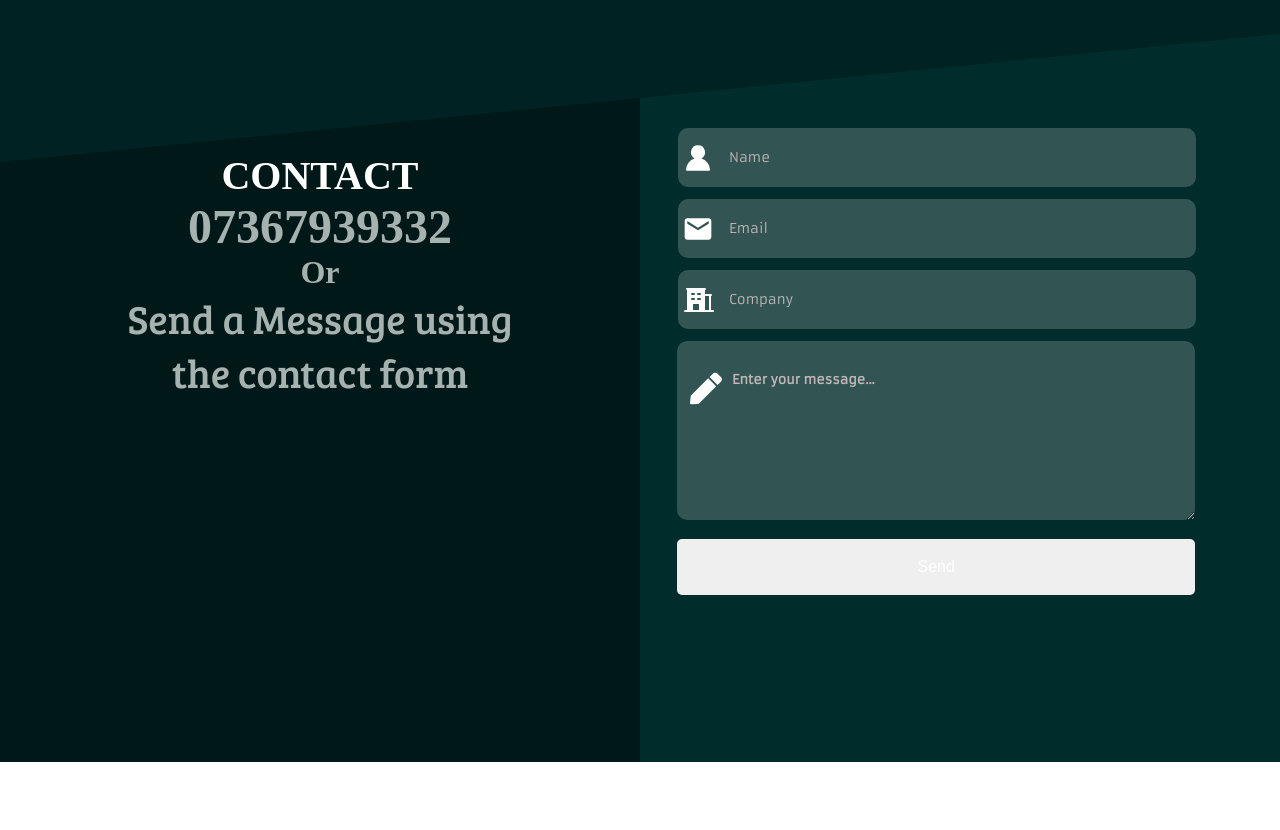
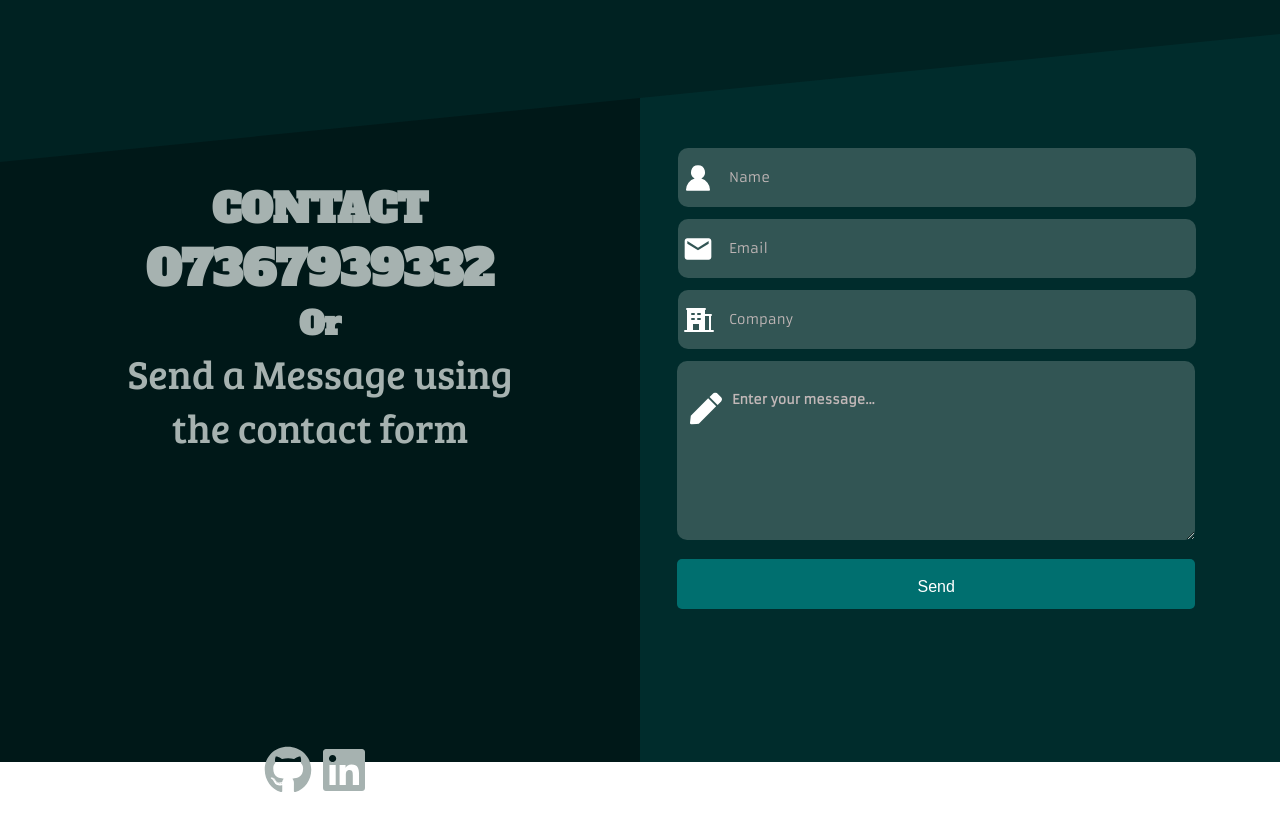
Before and after one commit to alinosratipour/PesonalProject, a React (Vite) app: page / in a window 1280 px wide. Shown: the part 3600-4430 px from the top of the page. Before the commit the page ends 4362 px from the top, so only its background shows below. Built offline with nearby package versions, Linux system fonts and the light colour scheme; a web font is replaced by a local one.

Commit message:
fix contact form

```diff
--- a/package.json
+++ b/package.json
@@ -11,6 +11,7 @@
   },
   "dependencies": {
     "classnames": "^2.5.1",
+    "emailjs-com": "^3.2.0",
     "react": "^18.2.0",
     "react-dom": "^18.2.0",
     "react-icons": "^5.2.1",
--- a/src/components/Contact/Contact.scss
+++ b/src/components/Contact/Contact.scss
@@ -1,3 +1,4 @@
+
 .form-container {
   width: 80%;
   text-align: center;
@@ -64,24 +65,35 @@
   z-index: 7;
   background-color: var(--contact);
 }
+// .icons{
+// padding-top: 350px;
+// font-size: 2rem;
 
+// }
 .form-container p {
   padding: 0;
   margin: 0;
 }
-
+.form {
+  padding-top: 20px;
+}
 .details {
   background: var(--contact-detailes);
   width: calc(50% + 50px);
   text-align: center;
   flex: 1;
-  padding-top: 190px;
-  padding-bottom: 10px;
+  padding-top: 220px;
+  color: var(--about-font);
+  font-family: var(--heading-text);
+  //padding-bottom: 10px;
 
   .icons {
-    margin-top: 1rem;
+    padding-bottom: 50px;
+  padding-top: 290px;
+
+
     a {
-      padding: 0.5rem;
+      padding-right: 0.5rem;
 
       :hover {
         color: var(--yellow-color);
@@ -89,4 +101,18 @@
       }
     }
   }
+  .icons i {
+    font-size: 3rem;
+    color: var(--about-font);
+    transition: all 0.5s ease-out;
+  }
+  .icon:hover {
+    color: yellow;
+  }
+  .phone {
+  //  padding-bottom: 30px;
+  }
+  .head-contact{
+    color: var(--about-font);
+  }
 }
--- a/src/components/Contact/Contact.tsx
+++ b/src/components/Contact/Contact.tsx
@@ -3,9 +3,12 @@ import { GoPersonFill } from "react-icons/go";
 import { MdEmail } from "react-icons/md";
 import { PiBuildingOfficeFill as Office } from "react-icons/pi";
 import { FaPen } from "react-icons/fa";
+import { FaGithub } from "react-icons/fa";
+import { FaLinkedin } from "react-icons/fa";
 import "./Contact.scss";
 import TextField from "../UILibrary/TextField/TextFiled";
 import TextAreaField from "../UILibrary/TextField/TextArea/TextArea";
+import CustomButton from "../UILibrary/TextField/Button/Button";
 
 const Contact = () => {
   const handleInputChange = (
@@ -33,19 +36,30 @@ const Contact = () => {
           <br /> the contact form{" "}
         </p>
         <div className="icons">
-          <a className="section2" href="https://github.com/alinosratipour">
+          <a className="icon" href="https://github.com/alinosratipour">
             {" "}
-            <i className="fab fa-github fa-2x"></i>
+            <i>
+              {" "}
+              <FaGithub />
+            </i>
           </a>
 
-          <a href="https://www.linkedin.com/in/ali-nosratipour-52baa120b">
-            {" "}
-            <i className="fab fa-linkedin fa-2x"></i>
+          <a className="icon" href="https://www.linkedin.com/in/ali-nosratipour-52baa120b">
+
+            <i className="linkedIn">
+              <FaLinkedin />
+            </i>
           </a>
         </div>
       </div>
       <div className="form-container">
-        <form name="contact" method="POST" data-netlify="true" id="contact">
+        <form
+          name="contact"
+          method="POST"
+          data-netlify="true"
+          id="contact"
+          className="form"
+        >
           <p className="input-icons">
             <TextField
               type="text"
@@ -103,12 +117,19 @@ const Contact = () => {
               rows={7}
               icon={<FaPen />}
             />
-
           </p>
           <p className=" input-icons ">
-            <button type="submit" name="submit" id="submitBtn">
+            {/* <button type="submit" name="submit" id="submitBtn">
               Send
-            </button>
+            </button> */}
+            <CustomButton
+              colorscheme="primary"
+              size="lg"
+              iconPosition="left"
+              onClick={() => alert("Button with icon clicked!")}
+            >
+              Send
+            </CustomButton>
           </p>
           <div className="form-msg"> </div>
         </form>
--- a/src/components/ParticlesBackground/ParticlesBackground.tsx
+++ b/src/components/ParticlesBackground/ParticlesBackground.tsx
@@ -64,7 +64,7 @@ const ParticlesBackground: React.FC = () => {
               default: "bounce",
             },
             random: false,
-            speed: 2, // Constant speed
+            speed: 2, // Reduced speed for smooth and slow movement
             straight: false,
           },
           number: {
--- /dev/null
+++ b/src/components/UILibrary/TextField/Button/Button.scss
@@ -0,0 +1,64 @@
+button {
+  width: 90%;
+  padding: 1.2rem;
+  margin-top: 10px;
+  margin-bottom: 5px;
+  border: none;
+  color: #fff;
+  transition-duration: 0.9s;
+  font-size: 1rem;
+  border-radius: 5px;
+  margin-left: 5px;
+  cursor: pointer;
+
+
+  // button sizes
+  &.button--small {
+    height: 40px;
+    width: 100px;
+    font-size: 12px;
+  }
+  &.button--medium {
+    height: 50px;
+    width: 120px;
+    font-size: 16px;
+  }
+  &.button--large {
+    height: 50px;
+    width: 90%;
+    font-size: 16px;
+  }
+
+  // button colorScheme
+  &.button--primary {
+    background-color: var(--green);
+    opacity: 1;
+
+    &:hover {
+      opacity: 0.8;
+      cursor: pointer;
+      border: none;
+      background-color: var(--yello-color);
+      color: #000;
+    }
+  }
+
+  &.button--secondery {
+    background-color: rgb(8, 30, 228);
+    &:hover {
+      background-color: rgb(95, 110, 244);
+    }
+  }
+
+  &.button--whatsApp {
+    background-color: rgb(48, 158, 48);
+    &:hover {
+      background-color: rgb(77, 248, 77);
+    }
+  }
+
+  &.button--disabled:disabled {
+    background-color: rgb(182, 179, 179);
+    cursor: not-allowed;
+  }
+}
--- /dev/null
+++ b/src/components/UILibrary/TextField/Button/Button.tsx
@@ -0,0 +1,63 @@
+
+import {
+    ButtonHTMLAttributes,
+    ForwardRefRenderFunction,
+    ReactElement,
+  } from "react";
+  import "./Button.scss";
+  import React, { forwardRef }from "react";
+  import classNames from "classnames";
+
+  interface ButtonType extends ButtonHTMLAttributes<HTMLButtonElement> {
+    onClick?: (event: React.MouseEvent<HTMLButtonElement, MouseEvent>) => void;
+    children: React.ReactNode;
+    colorscheme?: string | null;
+    size?: string | null;
+    disabled?: boolean;
+    icon?: ReactElement;
+    iconPosition?:string
+    ref?: React.Ref<HTMLButtonElement>;
+  }
+
+  const NewButton: ForwardRefRenderFunction<HTMLButtonElement, ButtonType> = (
+    { children, colorscheme, size, disabled, icon, iconPosition, onClick, ...otherProps },
+    ref
+  ) => {
+    const buttonClasses = classNames("button", {
+      "button--small": size === "sm",
+      "button--medium": size === "md",
+      "button--large": size === "lg",
+      "button--primary": colorscheme === "primary",
+      "button--secondery": colorscheme === "secondery",
+      "button--whatsApp": colorscheme === "whatsApp",
+      "button--disabled": disabled === true,
+    });
+    const iconClasses = classNames("div",{
+      "iconright": iconPosition === "right",
+      "iconLeft":  iconPosition === "left",
+    })
+    return (
+      <button
+        ref={ref}
+        {...otherProps}
+        disabled={disabled}
+        className={buttonClasses}
+        onClick={onClick}
+
+      >
+
+        <div className={iconClasses} >
+          {icon && iconPosition=== "left" && icon} {children}
+          {icon && iconPosition=== "right" && icon}
+
+
+        </div>
+
+      </button>
+
+    );
+  };
+
+  const CustomButton = forwardRef(NewButton);
+
+  export default CustomButton;
--- a/src/global.scss
+++ b/src/global.scss
@@ -14,6 +14,7 @@ $skill-section-light: lighten($about-color, 5%);
 $skill-list-light: lighten($about-color, 15%);
 $contact-color: lighten($about-color, 2%);
 $contact-details: darken($about-color, 2%);
+
 
 :root {
   --nav-bg: rgb(35, 49, 49);
```
Also changed, not shown: 1 other file (tests, documents, lock files or other folders).
